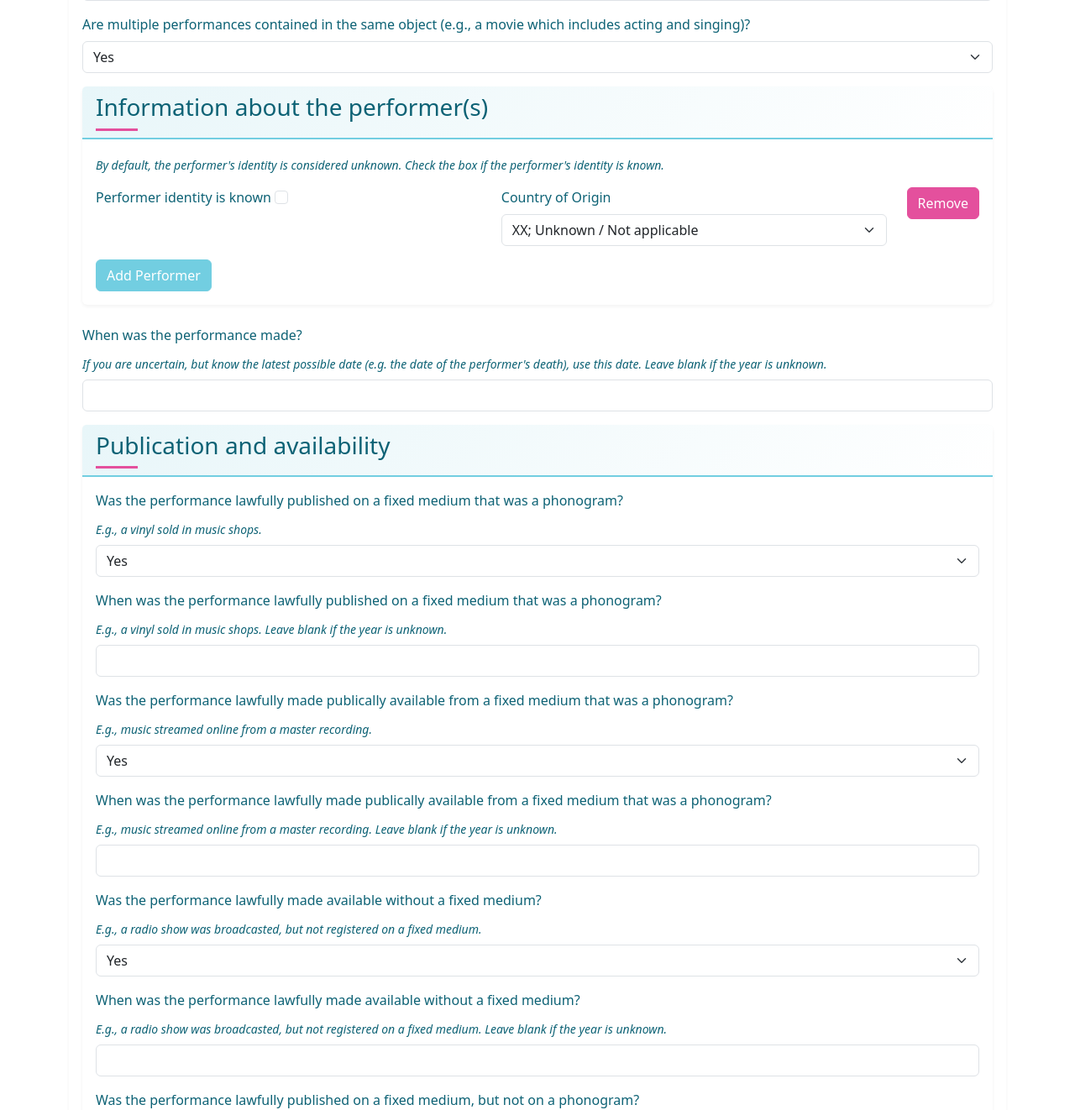
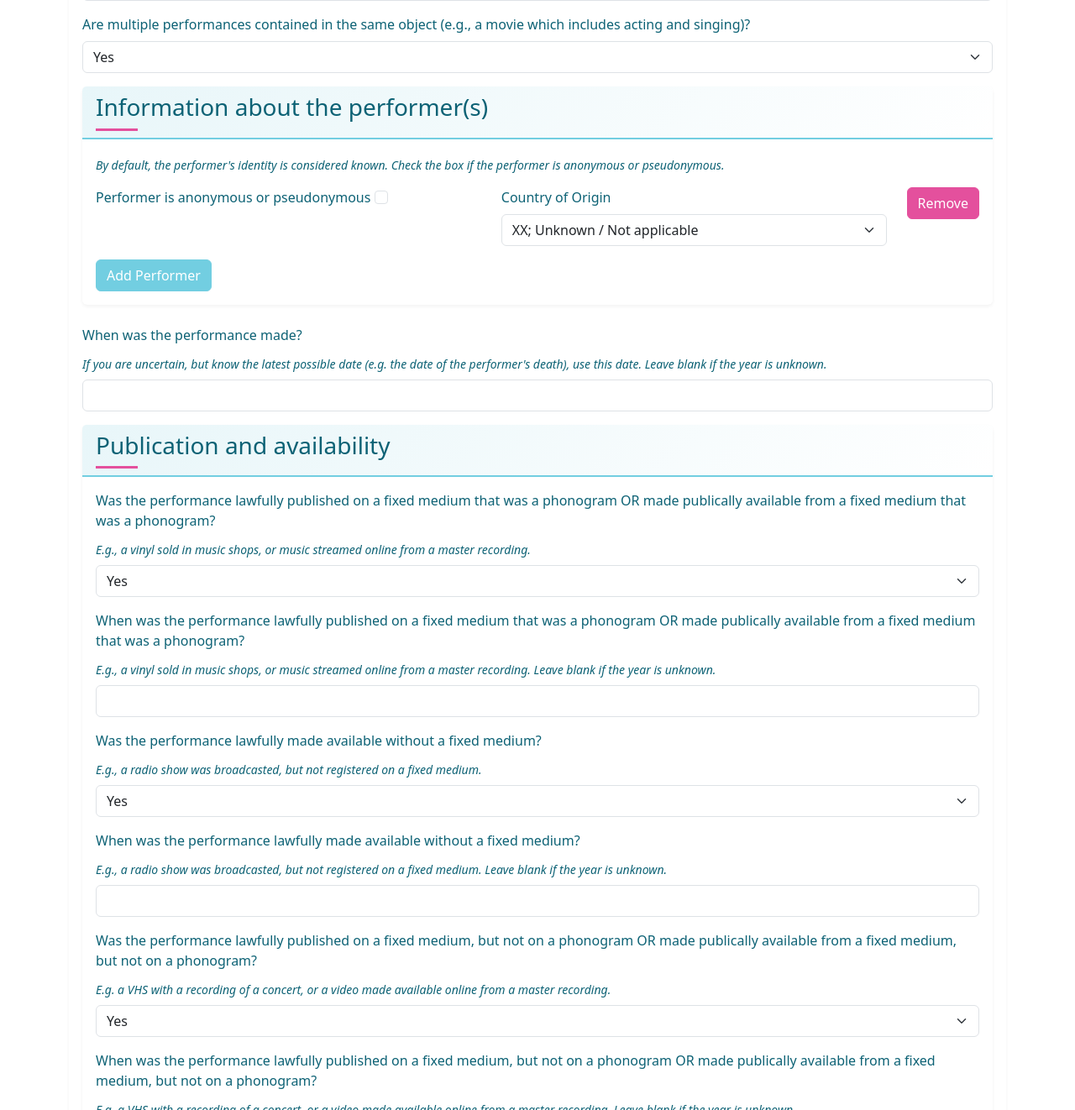
Before and after one commit to Leftfish/impulse-wp4-tool, a Flask app: page / in a window 1280 px wide. Shown: the part 5178-6500 px from the top of the page at 84% size. Run offline with Flask 3, Linux system fonts and the light colour scheme.

Commit message:
Update forms for performances.

```diff
--- a/app.py
+++ b/app.py
@@ -37,6 +37,15 @@ def process_form(form):
                 'country_of_origin': author.country_of_origin.data
             }
             for author in form.authors
+        ],
+
+        # Performers
+        'performers': [
+            {
+                'identity_known': not performer.is_anonymous.data,
+                'country_of_origin': performer.country_of_origin.data
+            }
+            for performer in form.performers
         ],
 
         # Creation and publication
--- a/forms.py
+++ b/forms.py
@@ -193,6 +193,18 @@ PERFORMANCE_AVAILABILITY_CHOICES = [
     ('uncertain', 'Uncertain')
 ]
 
+PERFORMANCE_PHONOGRAM_AVAILABLE_CHOICES = [
+    ('performance_phonogram_available', 'Yes'),
+    ('performance_phonogram_not_available', 'No'),
+    ('uncertain', 'Uncertain')
+]
+
+PERFORMANCE_FIXED_NOT_PHONOGRAM_AVAILABLE_CHOICES = [
+    ('performance_fixed_not_phonogram_available', 'Yes'),
+    ('performance_fixed_not_phonogram_not_available', 'No'),
+    ('uncertain', 'Uncertain')
+]
+
 PERFORMANCE_NO_MEDIUM_CHOICES = [
     ('performance_publically_available_no_medium', 'Yes'),
     ('performance_not_publically_available_no_medium', 'No'),
@@ -223,7 +235,7 @@ class PerformerForm(FlaskForm):
         # Disable CSRF for subform to prevent token validation issues in nested forms
         csrf = False
 
-    identity_known = BooleanField('Performer identity is known')
+    is_anonymous = BooleanField('Performer is anonymous or pseudonymous')
     country_of_origin = SelectField('Country of Origin', choices=COUNTRY_CODES)
 
     def get_country_status(self):
@@ -649,27 +661,15 @@ class CopyrightForm(FlaskForm):
         validators=[Optional(), NumberRange(min=-9999, max=datetime.now().year)]
     )
 
-    performance_published_phonogram = SelectField(
-        'Was the performance lawfully published on a fixed medium that was a phonogram?',
-        description='E.g., a vinyl sold in music shops.',
-        choices=PERFORMANCE_PUBLICATION_CHOICES
+    performance_phonogram_available = SelectField(
+        'Was the performance lawfully published on a fixed medium that was a phonogram OR made publically available from a fixed medium that was a phonogram?',
+        description='E.g., a vinyl sold in music shops, or music streamed online from a master recording.',
+        choices=PERFORMANCE_PHONOGRAM_AVAILABLE_CHOICES
     )
 
-    performance_published_phonogram_year = IntegerField(
-        'When was the performance lawfully published on a fixed medium that was a phonogram?',
-        description='E.g., a vinyl sold in music shops. Leave blank if the year is unknown.',
-        validators=[Optional(), NumberRange(min=-9999, max=datetime.now().year)]
-    )
-
-    performance_available_from_phonogram = SelectField(
-        'Was the performance lawfully made publically available from a fixed medium that was a phonogram?',
-        description='E.g., music streamed online from a master recording.',
-        choices=PERFORMANCE_AVAILABILITY_CHOICES
-    )
-
-    performance_available_from_phonogram_year = IntegerField(
-        'When was the performance lawfully made publically available from a fixed medium that was a phonogram?',
-        description='E.g., music streamed online from a master recording. Leave blank if the year is unknown.',
+    performance_phonogram_available_year = IntegerField(
+        'When was the performance lawfully published on a fixed medium that was a phonogram OR made publically available from a fixed medium that was a phonogram?',
+        description='E.g., a vinyl sold in music shops, or music streamed online from a master recording. Leave blank if the year is unknown.',
         validators=[Optional(), NumberRange(min=-9999, max=datetime.now().year)]
     )
 
@@ -685,27 +685,15 @@ class CopyrightForm(FlaskForm):
         validators=[Optional(), NumberRange(min=-9999, max=datetime.now().year)]
     )
 
-    performance_published_not_phonogram = SelectField(
-        'Was the performance lawfully published on a fixed medium, but not on a phonogram?',
-        description='E.g. a VHS with a recording of a concert.',
-        choices=PERFORMANCE_PUBLISHED_NOT_PHONOGRAM_CHOICES
+    performance_fixed_not_phonogram_available = SelectField(
+        'Was the performance lawfully published on a fixed medium, but not on a phonogram OR made publically available from a fixed medium, but not on a phonogram?',
+        description='E.g. a VHS with a recording of a concert, or a video made available online from a master recording.',
+        choices=PERFORMANCE_FIXED_NOT_PHONOGRAM_AVAILABLE_CHOICES
     )
 
-    performance_published_not_phonogram_year = IntegerField(
-        'When was the performance lawfully published on a fixed medium, but not on a phonogram?',
-        description='E.g. a VHS with a recording of a concert. Leave blank if the year is unknown.',
-        validators=[Optional(), NumberRange(min=-9999, max=datetime.now().year)]
-    )
-
-    performance_available_from_fixed = SelectField(
-        'Was the performance lawfully made publically available from a fixed medium, but not on a phonogram?',
-        description='E.g. a video made available online from a master recording.',
-        choices=PERFORMANCE_AVAILABLE_FROM_FIXED_CHOICES
-    )
-
-    performance_available_from_fixed_year = IntegerField(
-        'When was the performance lawfully made publically available from a fixed medium, but not on a phonogram?',
-        description='E.g. a video made available online from a master recording. Leave blank if the year is unknown.',
+    performance_fixed_not_phonogram_available_year = IntegerField(
+        'When was the performance lawfully published on a fixed medium, but not on a phonogram OR made publically available from a fixed medium, but not on a phonogram?',
+        description='E.g. a VHS with a recording of a concert, or a video made available online from a master recording. Leave blank if the year is unknown.',
         validators=[Optional(), NumberRange(min=-9999, max=datetime.now().year)]
     )
 
--- a/templates/index.html
+++ b/templates/index.html
@@ -377,14 +377,14 @@
                     <h3>Information about the performer(s)</h3>
                 </div>
                 <div class="card-body">
-                    <p class="form-text mb-3">By default, the performer's identity is considered unknown. Check the box if the performer's identity is known.</p>
+                    <p class="form-text mb-3">By default, the performer's identity is considered known. Check the box if the performer is anonymous or pseudonymous.</p>
                     <div id="performers-container">
                         {% for performer_form in form.performers %}
                         <div class="performer-entry mb-3">
                             <div class="row">
                                 <div class="col">
-                                    {{ performer_form.identity_known.label(class="form-label") }}
-                                    {{ performer_form.identity_known(class="form-check-input") }}
+                                    {{ performer_form.is_anonymous.label(class="form-label") }}
+                                    {{ performer_form.is_anonymous(class="form-check-input") }}
                                 </div>
                                 <div class="col">
                                     {{ performer_form.country_of_origin.label(class="form-label") }}
@@ -415,35 +415,19 @@
                 </div>
                 <div class="card-body">
                     <div class="mb-3">
-                        {{ form.performance_published_phonogram.label(class="form-label") }}
-                        {% if form.performance_published_phonogram.description %}
-                        <div class="form-text mb-2">{{ form.performance_published_phonogram.description }}</div>
+                        {{ form.performance_phonogram_available.label(class="form-label") }}
+                        {% if form.performance_phonogram_available.description %}
+                        <div class="form-text mb-2">{{ form.performance_phonogram_available.description }}</div>
                         {% endif %}
-                        {{ form.performance_published_phonogram(class="form-select") }}
+                        {{ form.performance_phonogram_available(class="form-select") }}
                     </div>
 
                     <div class="mb-3">
-                        {{ form.performance_published_phonogram_year.label(class="form-label") }}
-                        {% if form.performance_published_phonogram_year.description %}
-                        <div class="form-text mb-2">{{ form.performance_published_phonogram_year.description }}</div>
+                        {{ form.performance_phonogram_available_year.label(class="form-label") }}
+                        {% if form.performance_phonogram_available_year.description %}
+                        <div class="form-text mb-2">{{ form.performance_phonogram_available_year.description }}</div>
                         {% endif %}
-                        {{ form.performance_published_phonogram_year(class="form-control") }}
-                    </div>
-
-                    <div class="mb-3">
-                        {{ form.performance_available_from_phonogram.label(class="form-label") }}
-                        {% if form.performance_available_from_phonogram.description %}
-                        <div class="form-text mb-2">{{ form.performance_available_from_phonogram.description }}</div>
-                        {% endif %}
-                        {{ form.performance_available_from_phonogram(class="form-select") }}
-                    </div>
-
-                    <div class="mb-3">
-                        {{ form.performance_available_from_phonogram_year.label(class="form-label") }}
-                        {% if form.performance_available_from_phonogram_year.description %}
-                        <div class="form-text mb-2">{{ form.performance_available_from_phonogram_year.description }}</div>
-                        {% endif %}
-                        {{ form.performance_available_from_phonogram_year(class="form-control") }}
+                        {{ form.performance_phonogram_available_year(class="form-control") }}
                     </div>
 
                     <div class="mb-3">
@@ -463,35 +447,19 @@
                     </div>
 
                     <div class="mb-3">
-                        {{ form.performance_published_not_phonogram.label(class="form-label") }}
-                        {% if form.performance_published_not_phonogram.description %}
-                        <div class="form-text mb-2">{{ form.performance_published_not_phonogram.description }}</div>
+                        {{ form.performance_fixed_not_phonogram_available.label(class="form-label") }}
+                        {% if form.performance_fixed_not_phonogram_available.description %}
+                        <div class="form-text mb-2">{{ form.performance_fixed_not_phonogram_available.description }}</div>
                         {% endif %}
-                        {{ form.performance_published_not_phonogram(class="form-select") }}
+                        {{ form.performance_fixed_not_phonogram_available(class="form-select") }}
                     </div>
 
                     <div class="mb-3">
-                        {{ form.performance_published_not_phonogram_year.label(class="form-label") }}
-                        {% if form.performance_published_not_phonogram_year.description %}
-                        <div class="form-text mb-2">{{ form.performance_published_not_phonogram_year.description }}</div>
+                        {{ form.performance_fixed_not_phonogram_available_year.label(class="form-label") }}
+                        {% if form.performance_fixed_not_phonogram_available_year.description %}
+                        <div class="form-text mb-2">{{ form.performance_fixed_not_phonogram_available_year.description }}</div>
                         {% endif %}
-                        {{ form.performance_published_not_phonogram_year(class="form-control") }}
-                    </div>
-
-                    <div class="mb-3">
-                        {{ form.performance_available_from_fixed.label(class="form-label") }}
-                        {% if form.performance_available_from_fixed.description %}
-                        <div class="form-text mb-2">{{ form.performance_available_from_fixed.description }}</div>
-                        {% endif %}
-                        {{ form.performance_available_from_fixed(class="form-select") }}
-                    </div>
-
-                    <div class="mb-3">
-                        {{ form.performance_available_from_fixed_year.label(class="form-label") }}
-                        {% if form.performance_available_from_fixed_year.description %}
-                        <div class="form-text mb-2">{{ form.performance_available_from_fixed_year.description }}</div>
-                        {% endif %}
-                        {{ form.performance_available_from_fixed_year(class="form-control") }}
+                        {{ form.performance_fixed_not_phonogram_available_year(class="form-control") }}
                     </div>
                 </div>
             </div>
```
Also changed, not shown: utils.py (+4 -8 lines).
